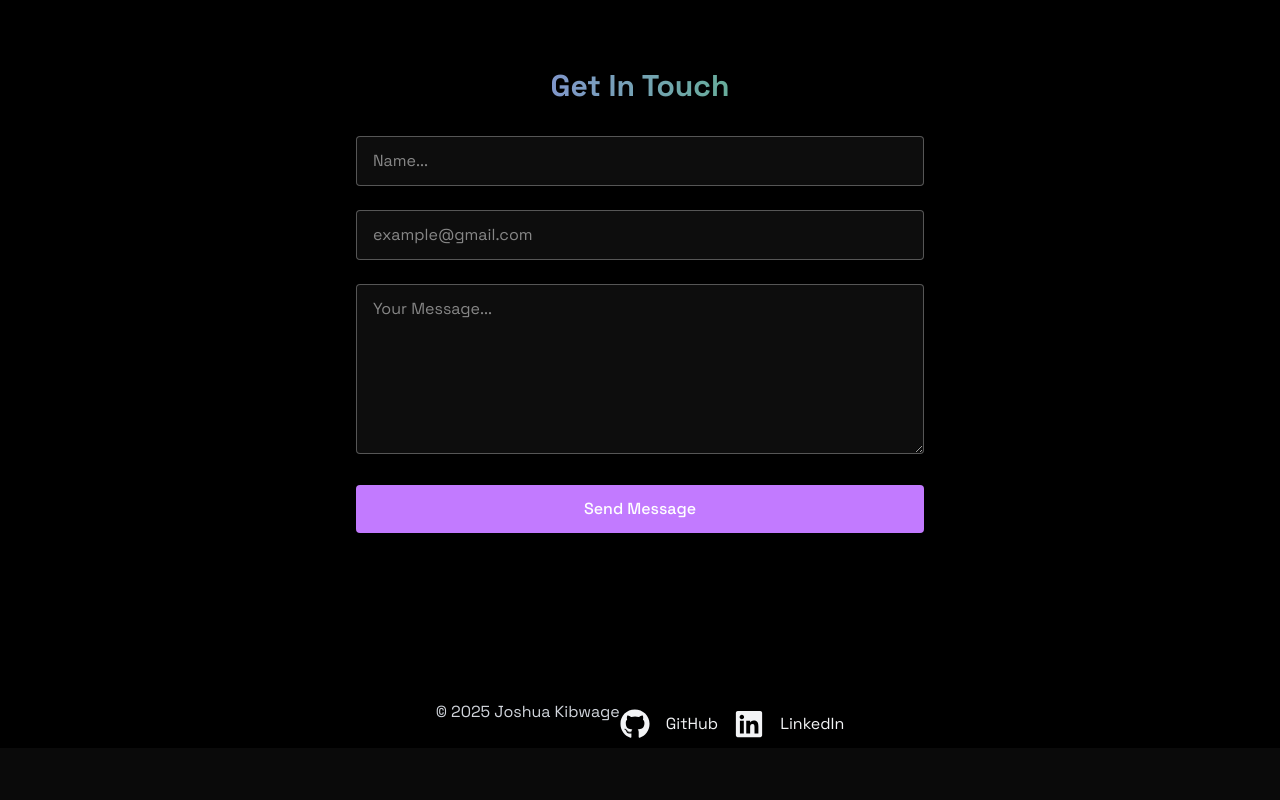
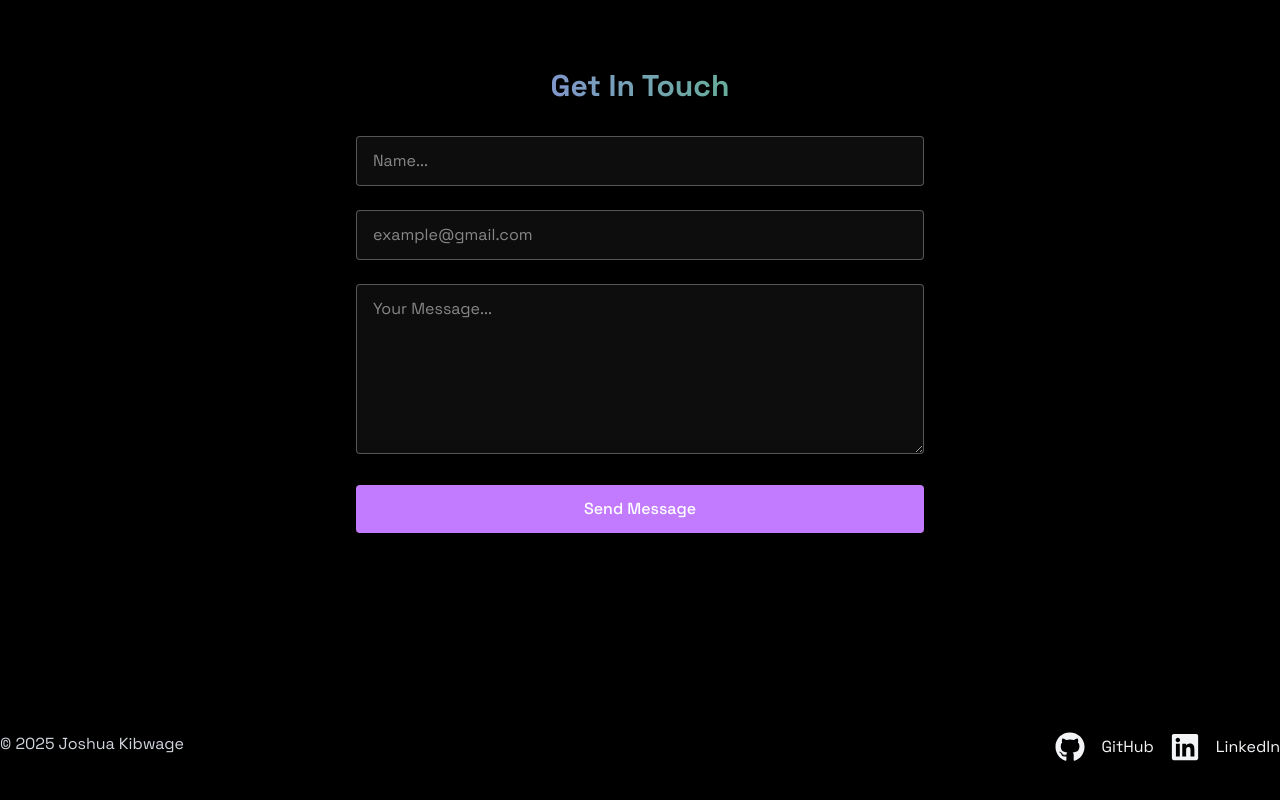
Before and after one commit to Joshuakibwage/official-portfolio, a React (Vite) app: page / in a window 1280 px wide. Shown: the part 2806-3606 px from the top of the page. Before the commit the page ends 3554 px from the top, so only its background shows below. Built offline with nearby package versions, Linux system fonts and the light colour scheme.

Commit message:
Modify footer component

```diff
--- a/src/components/Footer.jsx
+++ b/src/components/Footer.jsx
@@ -4,11 +4,11 @@ import { FaLinkedin } from "react-icons/fa";
 const Footer = () => {
     return(
         <footer className="w-full ">
-          <div className="w-3/4 mx-auto flex flex-col items-center space-y-6 md:flex-row md:justify-center
-            md:items-center ">
-            <div className="flex">
-                <p className="text-gray-300">&copy; 2025 Joshua Kibwage</p>
-            </div>
+          <div className="container mx-auto flex flex-col items-center space-y-6 py-8 md:flex-row
+          md:justify-between md:items-start ">
+
+            <p className="text-gray-300">&copy; 2025 Joshua Kibwage</p>
+
             <div className="flex gap-4">
                 <a
                     href="https://github.com/Joshuakibwage"
```
